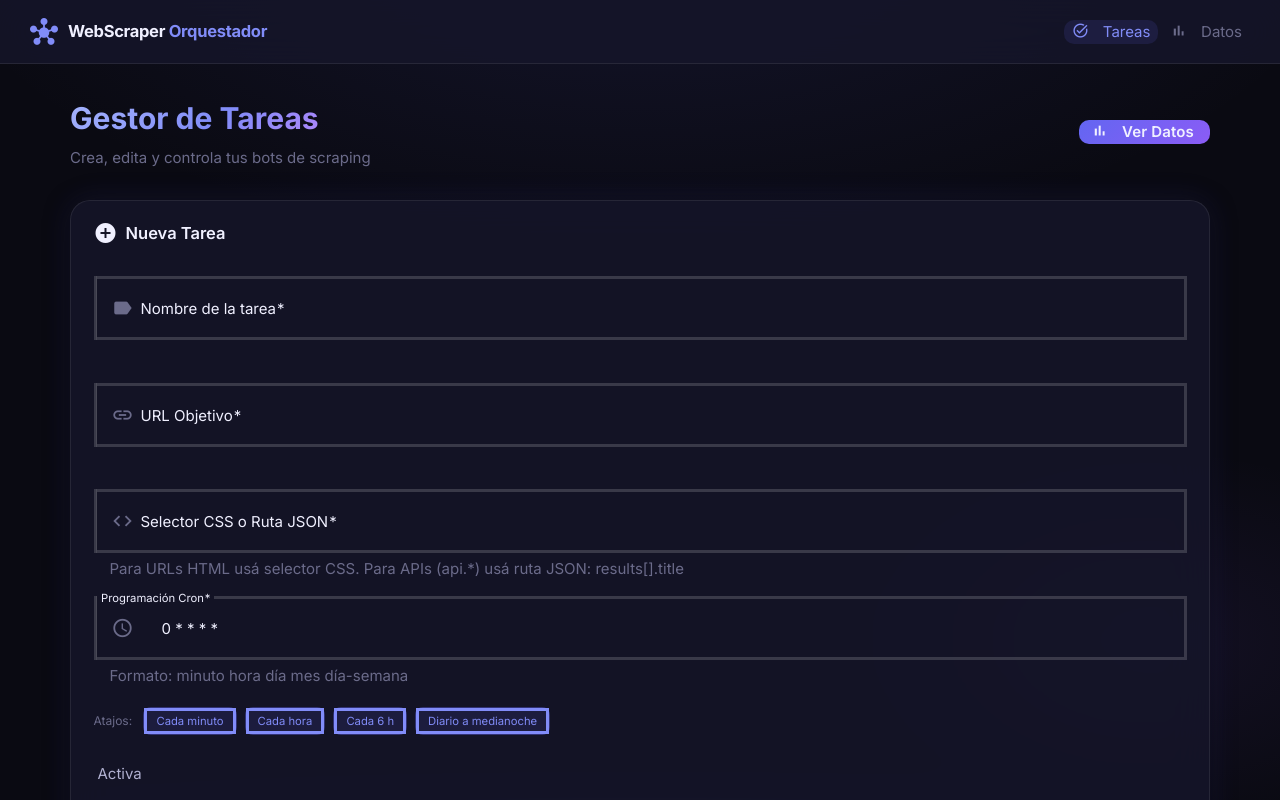
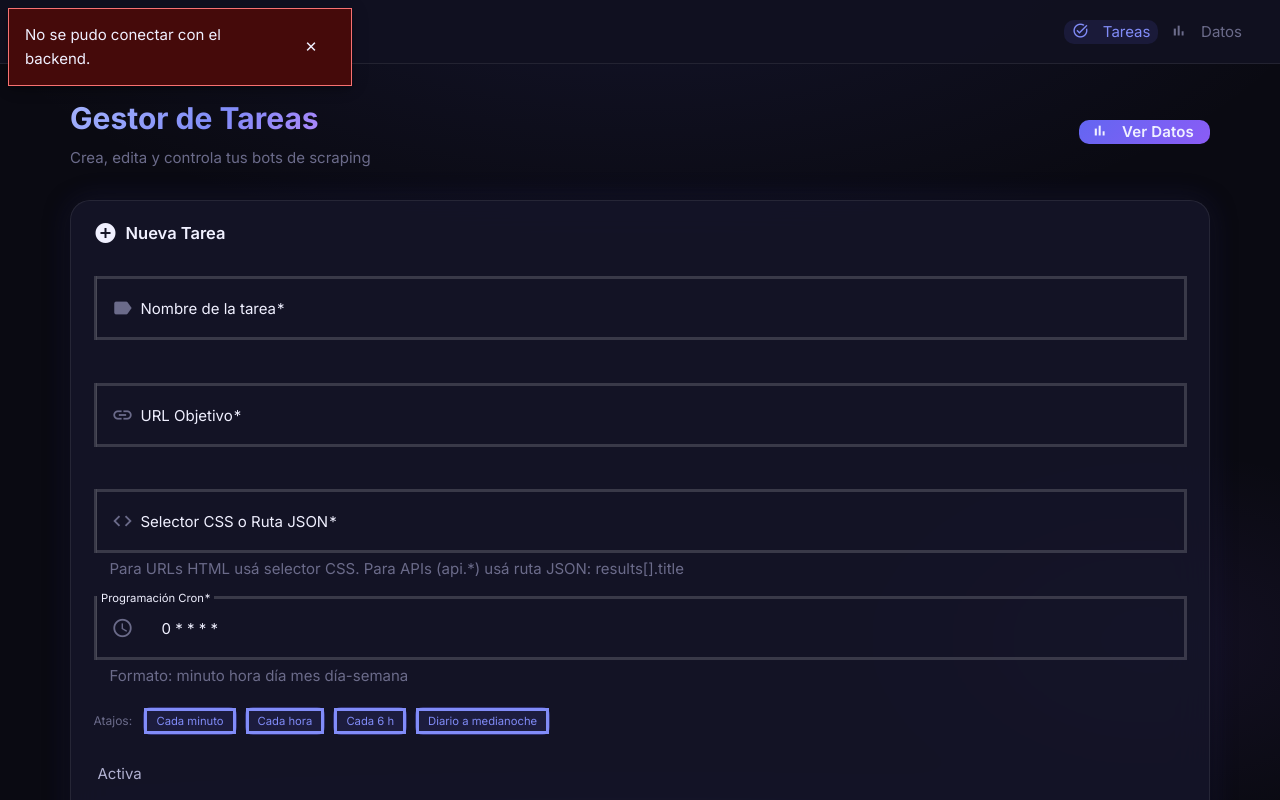
Before and after one commit to juliankrdnas/Web-Scraping-Manager, an Angular app in the folder scraper-frontend/: page /tasks in a window 1280 px wide. Shown: the top 800 px of the page. Built offline with nearby package versions, Linux system fonts and the light colour scheme; no server answers.

Commit message:
fix: restore CDK overlay positioning broken by CSS reset in styles.scss

```diff
--- a/scraper-frontend/src/app/app.component.ts
+++ b/scraper-frontend/src/app/app.component.ts
@@ -45,8 +45,7 @@ import { MatTooltipModule } from '@angular/material/tooltip';
       position: sticky; top: 0; z-index: 100;
       display: flex; align-items: center; justify-content: space-between;
       padding: 0 2rem; height: 64px;
-      background: var(--surface-glass);
-      backdrop-filter: blur(20px);
+      background: rgba(17, 17, 32, 0.97);
       border-bottom: 1px solid var(--border);
     }
 
--- a/scraper-frontend/src/styles.scss
+++ b/scraper-frontend/src/styles.scss
@@ -41,6 +41,22 @@
 
 /* ── Reset ── */
 *, *::before, *::after { box-sizing: border-box; margin: 0; padding: 0; }
+
+/* Restaurar position: fixed en CDK overlay — el reset global puede pisarlo */
+.cdk-overlay-container,
+.cdk-global-overlay-wrapper {
+  position: fixed !important;
+  top: 0 !important;
+  left: 0 !important;
+  pointer-events: none;
+  z-index: 1000;
+}
+
+.cdk-overlay-container     { width: 100vw; height: 100vh; }
+.cdk-overlay-connected-position-bounding-box { position: absolute !important; pointer-events: none; }
+.cdk-overlay-pane          { position: absolute !important; pointer-events: auto; }
+.cdk-overlay-backdrop      { position: fixed !important; top: 0 !important; left: 0 !important; width: 100% !important; height: 100% !important; pointer-events: auto; }
+.cdk-visually-hidden       { position: absolute !important; }
 
 html, body {
   height: 100%;
```
